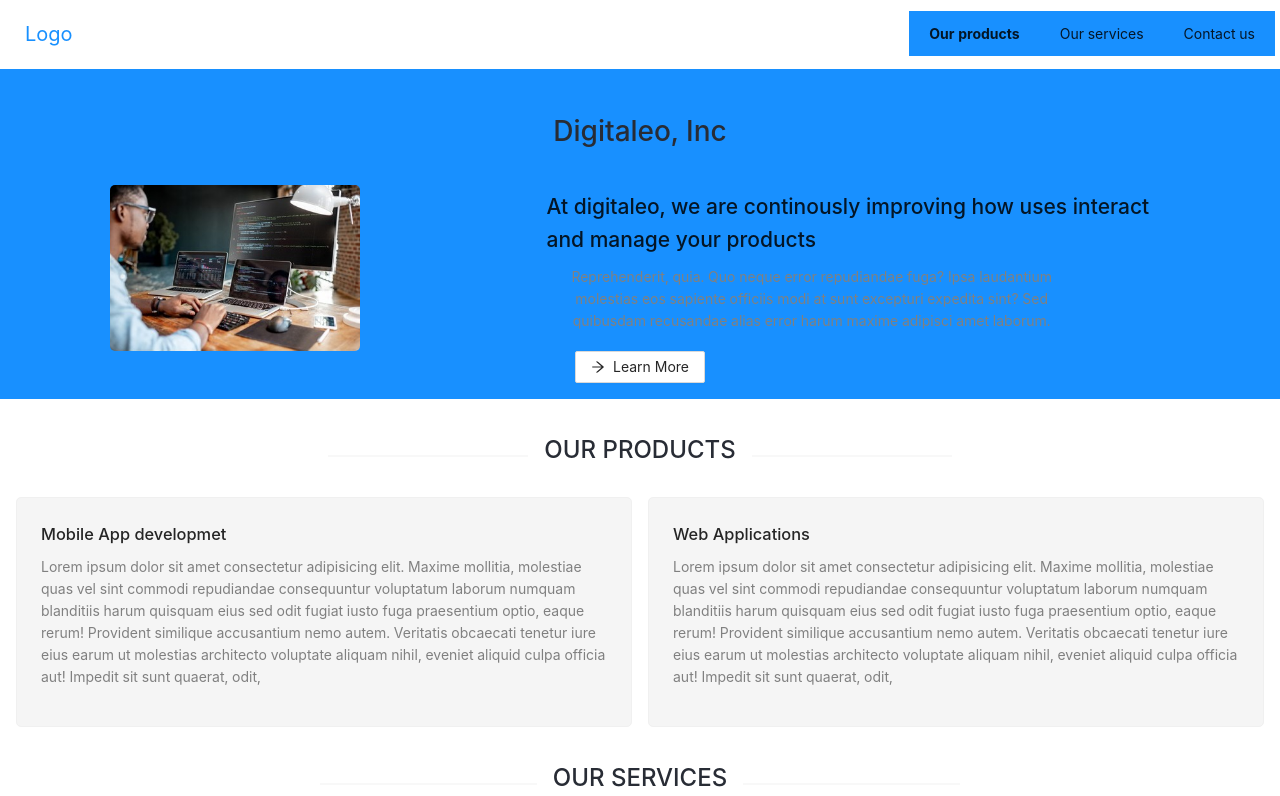
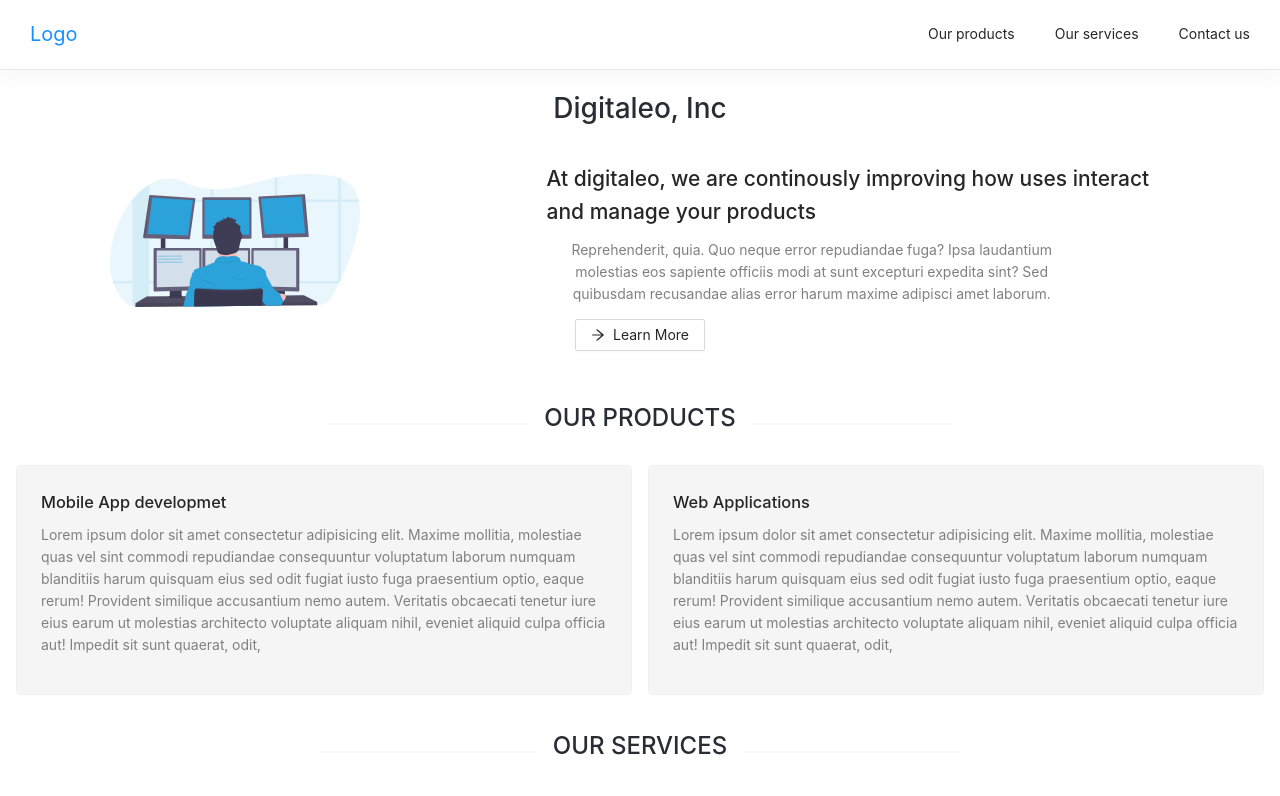
Before and after one commit to JoramWells/digitaleo-client, a React (Create React App) app: page / in a window 1280 px wide. Shown: the top 796 px of the page. Built offline with nearby package versions, Linux system fonts and the light colour scheme.

Commit message:
Removed colors

```diff
--- a/src/components/home/HomeScreen.js
+++ b/src/components/home/HomeScreen.js
@@ -7,23 +7,23 @@
 import seo from "../../images/search_engines.svg";
 import cloud from "../../images/cloud_hosting.svg";
 import analytics from "../../images/data_processing.svg";
-import programme from '../../images/programme.jpg'
+import programming from '../../images/programming.svg'
 
 export default class HomeScreen extends Component {
   render() {
     return (
       <>
-        <header style={{ padding: "1rem", backgroundColor:"#1890ff" }}>
-          <h1 style={{color:"rgb(40,44,53)", textAlign:"center", marginTop:"1.5rem"}}>Digitaleo, Inc</h1>
+        <header style={{ padding: "1rem" }}>
+          <h1 style={{color:"rgb(40,44,53)", textAlign:"center"}}>Digitaleo, Inc</h1>
           <Row
             justify="space-around"
             align="middle"
             style={{ marginTop: "2rem" }}
           >
             <Col>
-            <img src={programme} alt="programming" style={{width:"250px", borderRadius:"5px"}} />
+            <img src={programming} alt="programming" style={{width:"250px"}} />
             </Col>
-            <Col md={12}>
+            <Col span={12}>
             <h2>
               At digitaleo, we are continously improving how uses interact and
               manage your products
--- a/src/components/menu/Right.js
+++ b/src/components/menu/Right.js
@@ -4,10 +4,10 @@
 const {SubMenu} = Menu
 export default function Right(props) {
     return (
-        <Menu mode={props.mode} style={{backgroundColor:"#1890ff"}}>
-            <SubMenu title="Our products" style={{fontWeight:"bold"}}>
+        <Menu mode={props.mode}>
+            <SubMenu title="Our products">
                 <Menu.Item style={{margin:"0"}}>
-                    <b>Mobile Apps</b>
+                    Mobile Apps
                 </Menu.Item>
                 <Menu.Item style={{margin:"0"}}>
                     Web Apps
--- a/src/css/style.css
+++ b/src/css/style.css
@@ -1,10 +1,10 @@
 @import '~antd/dist/antd.css';
 
 .menu {
-  padding: 0 5px;
-  /* border-bottom: solid 1px #e8e8e8; */
+  padding: 0 10px;
+  border-bottom: solid 1px #e8e8e8;
   overflow: auto;
-  /* box-shadow: 0 0 20px whitesmoke; */
+  box-shadow: 0 0 30px #f3f1f1;
 }
 
 .menu__logo {
```
